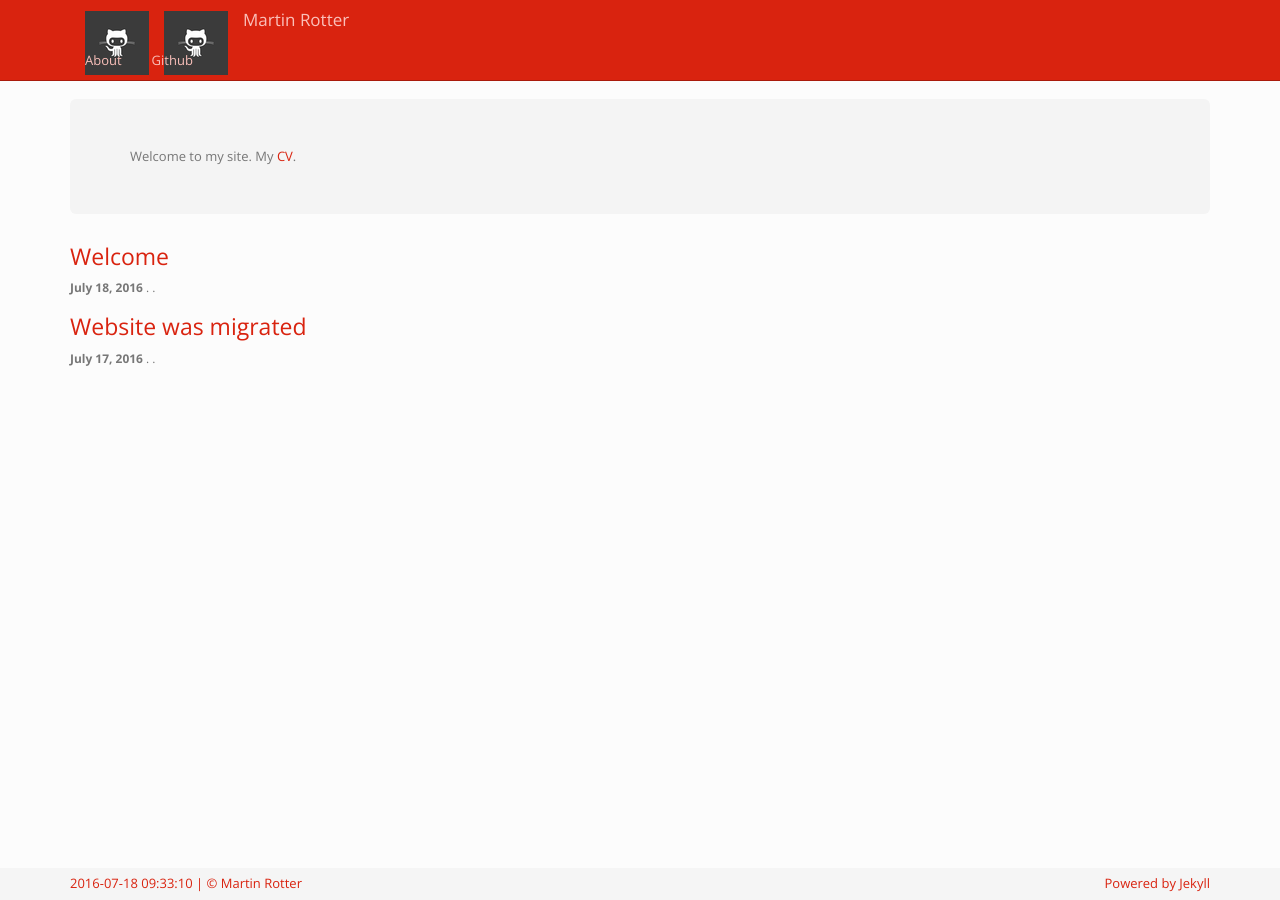
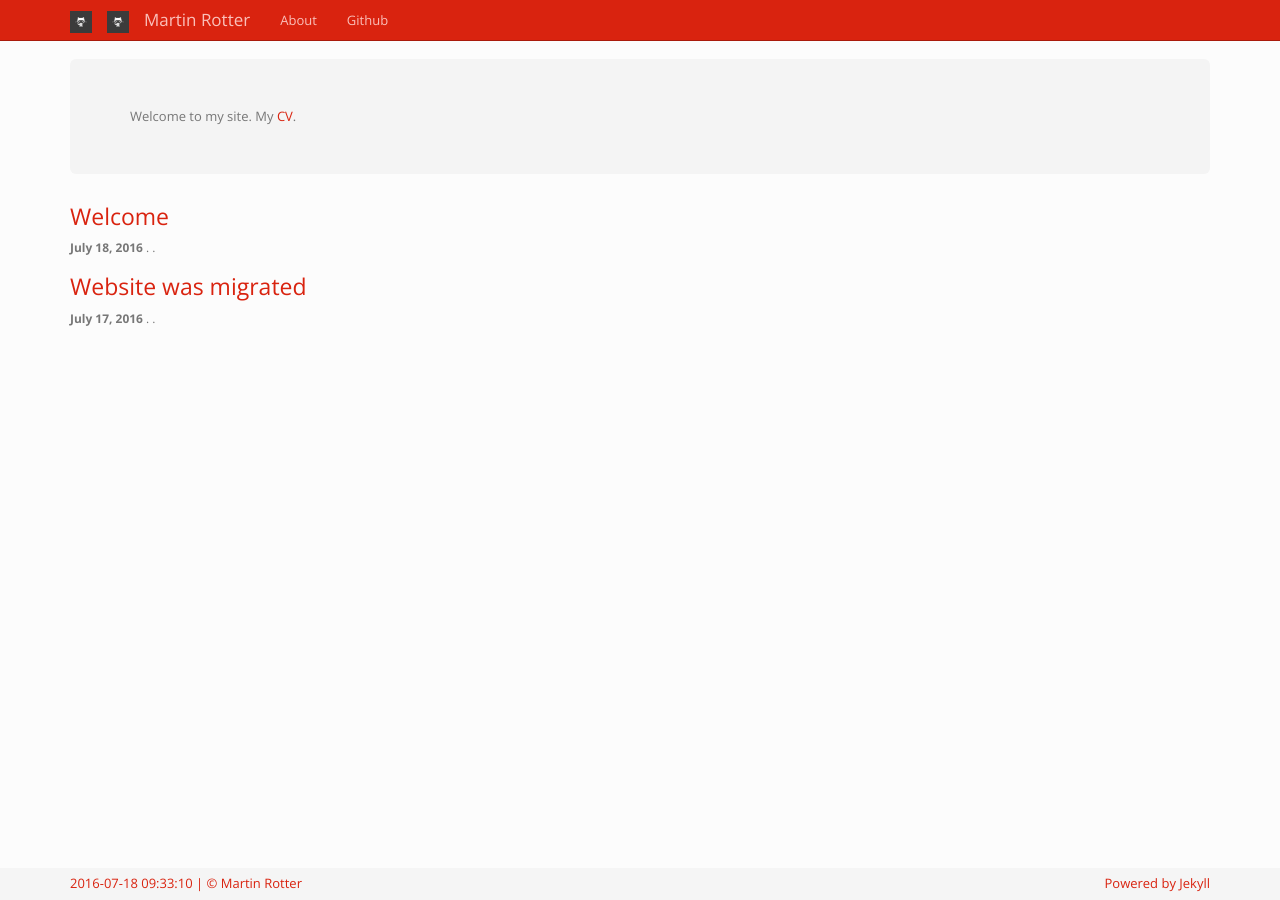
Before and after one commit to martinrotter/martinrotter.github.io, a Jekyll site: the page built from index.html, in a window 1280 px wide. Built offline with Jekyll 4.4.1, drawn with Linux system fonts in a browser that asks for light colours.

Commit message:
Brands test.

```diff
--- a/_includes/header.html
+++ b/_includes/header.html
@@ -1,7 +1,5 @@
     <div class="navbar navbar-inverse navbar-static-top">
   <div class="container">
-    <div class="container-fluid">
-
       <div class="navbar-header">
         <button type="button" class="navbar-toggle" data-toggle="collapse" data-target=".navbar-collapse">
           <span class="icon-bar"/>
@@ -10,16 +8,15 @@
         </button>
 
         <a class="navbar-brand" href="#">
-          <img alt="Brand" src="/images/icons/github.png">
+          <img alt="Brand" height="22" width="22" src="/images/icons/github.png">
           </a>
 
           <a class="navbar-brand" href="#">
-            <img alt="Brand" src="/images/icons/github.png">
+            <img alt="Brand" height="22" width="22" src="/images/icons/github.png">
             </a>
 
             <a class="navbar-brand" href="{{ site.url }}/">{{ site.name }}</a>
           </div>
-        </div>
         <div class="navbar-collapse collapse">
           <ul class="nav navbar-nav nav-links">
             {% for link in site.data.navbar %}
```
